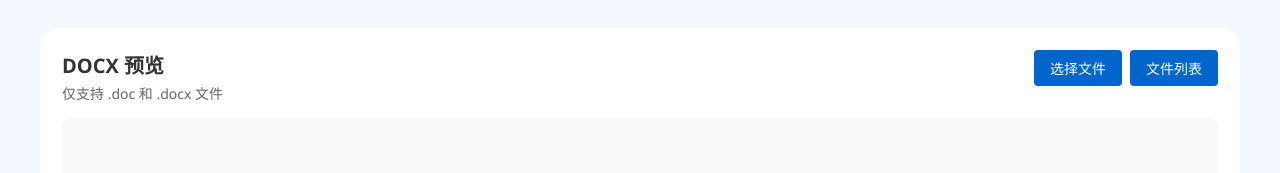
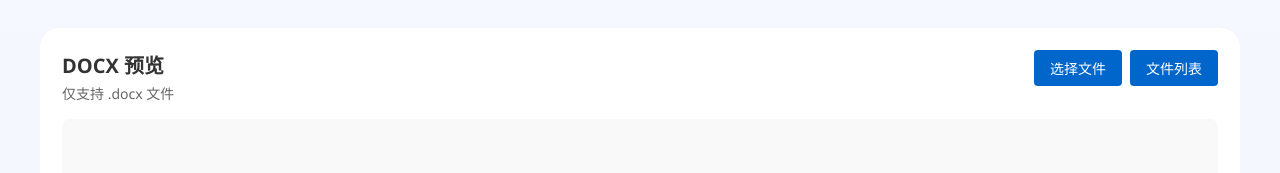
Before and after one commit to m0ydw/doc-agent-react, a React (Vite) app: page / in a window 1280 px wide. Shown: the top 173 px of the page. Built offline with nearby package versions, Linux system fonts and the light colour scheme; no server answers.

Commit message:
设置文件校验只允许docx

```diff
--- a/src/view/showDoc/ShowDoc.tsx
+++ b/src/view/showDoc/ShowDoc.tsx
@@ -61,11 +61,10 @@ export default function ShowDoc({ maxSize = 10 }: FileUploadProps) {
     const isValid =
       file.type ===
         "application/vnd.openxmlformats-officedocument.wordprocessingml.document" ||
-      fileName.toLowerCase().endsWith(".docx") ||
-      fileName.toLowerCase().endsWith(".doc");
+      fileName.toLowerCase().endsWith(".docx");
 
     if (!isValid) {
-      setErrorMessage("请选择 .doc 或 .docx 文件");
+      setErrorMessage("请选择 .docx 文件");
       e.target.value = "";
       return;
     }
@@ -141,7 +140,7 @@ export default function ShowDoc({ maxSize = 10 }: FileUploadProps) {
           <div className={styles.toolbar}>
             <div>
               <h1 className={styles.title}>DOCX 预览</h1>
-              <p className={styles.tip}>仅支持 .doc 和 .docx 文件</p>
+              <p className={styles.tip}>仅支持 .docx 文件</p>
             </div>
             <div style={{ display: "flex", gap: "8px" }}>
               <button onClick={() => fileInputRef.current?.click()} className={styles.uploadButton}>
```
